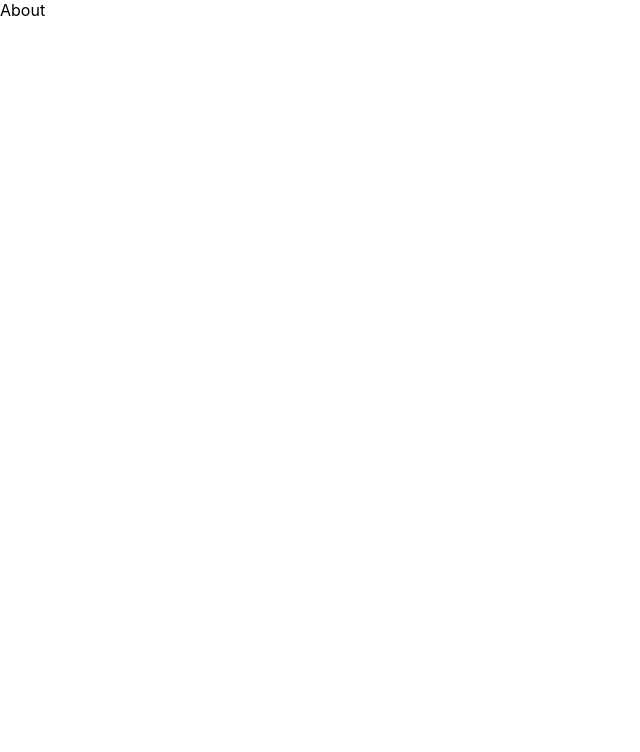
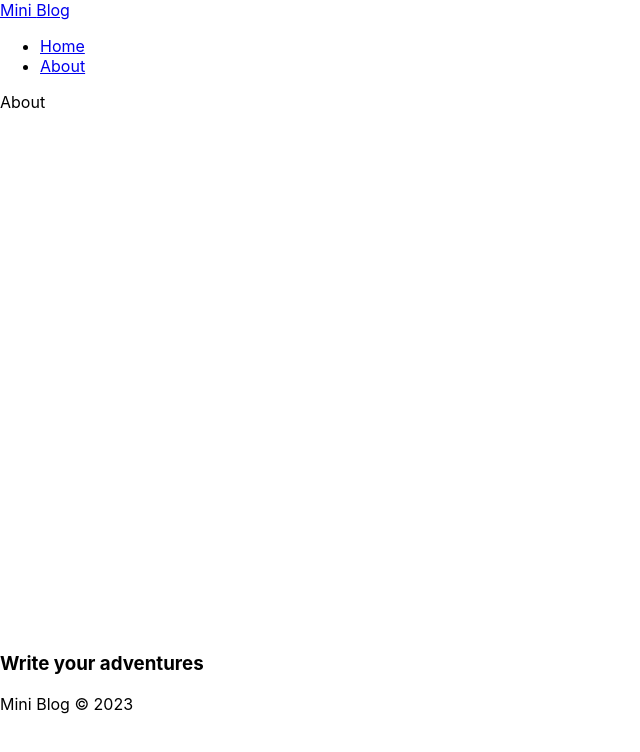
Before and after one commit to yurisokolovicz/miniblog, a React (Create React App) app: page /about in a window 1280 px wide. Shown: the top 752 px of the page, without its empty margins (0-640 px from the left). Built offline with nearby package versions, Linux system fonts and the light colour scheme.

Commit message:
Adding the Navbar and Footer component

```diff
--- a/src/App.js
+++ b/src/App.js
@@ -2,18 +2,22 @@
 
 import Home from './pages/Home/Home';
 import About from './pages/About/About';
+import Navbar from './components/Navbar'; // above the container
+import Footer from './components/Footer'; // below the container
 import './App.css';
 
 const App = () => {
     return (
         <div className="App">
             <BrowserRouter>
+                <Navbar />
                 <div className="container">
                     <Routes>
                         <Route path="/" element={<Home />} />
                         <Route path="/about" element={<About />} />
                     </Routes>
                 </div>
+                <Footer />
             </BrowserRouter>
         </div>
     );
--- /dev/null
+++ b/src/components/Footer.js
@@ -0,0 +1,12 @@
+import styles from './Footer.module.css';
+
+const Footer = () => {
+    return (
+        <footer>
+            <h3>Write your adventures</h3>
+            <p>Mini Blog &copy; 2023</p>
+        </footer>
+    );
+};
+
+export default Footer;
--- /dev/null
+++ b/src/components/Navbar.js
@@ -0,0 +1,23 @@
+import { NavLink } from 'react-router-dom';
+
+import styles from './Navbar.module.css';
+
+const Navbar = () => {
+    return (
+        <nav>
+            <NavLink to="/">
+                Mini <span>Blog</span>
+            </NavLink>
+            <ul>
+                <li>
+                    <NavLink to="/">Home</NavLink>
+                </li>
+                <li>
+                    <NavLink to="/about">About</NavLink>
+                </li>
+            </ul>
+        </nav>
+    );
+};
+
+export default Navbar;
```
Also changed, not shown: src/components/Footer.module.css (added), src/components/Navbar.module.css (added).
